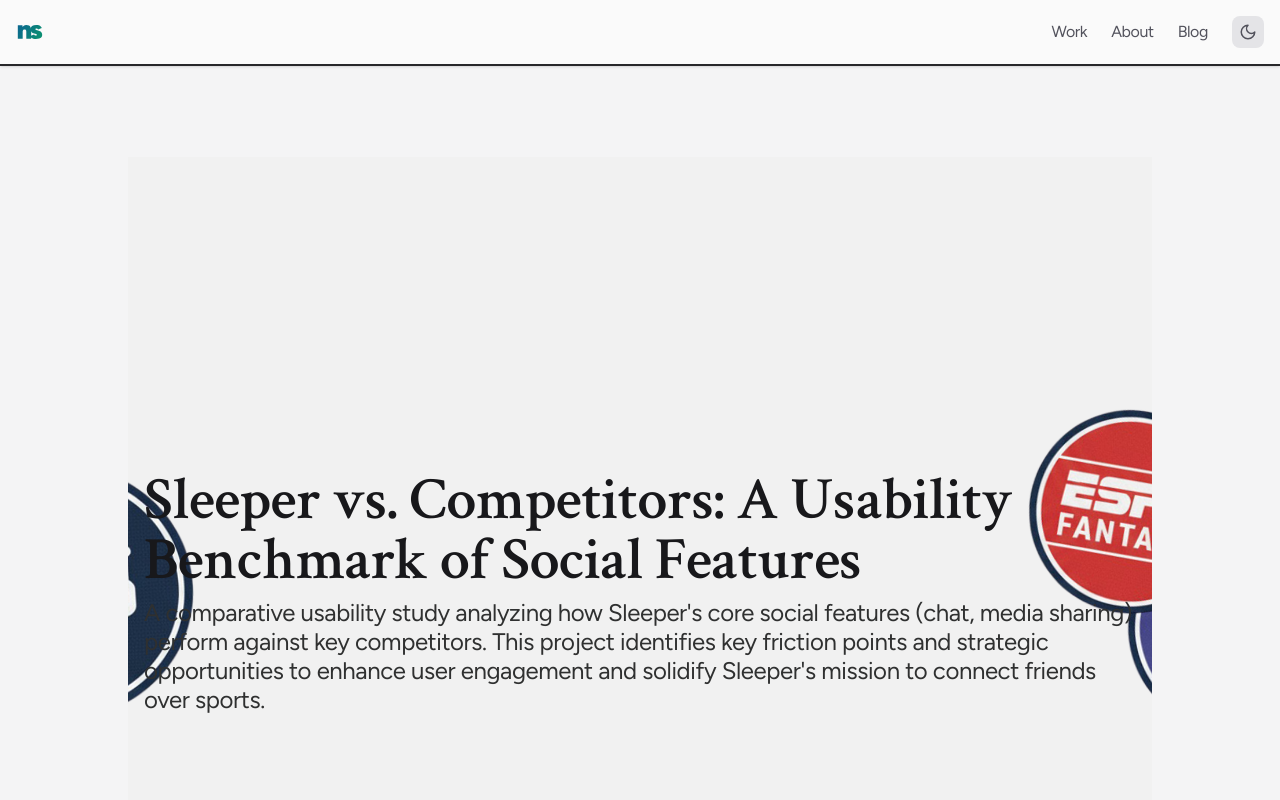
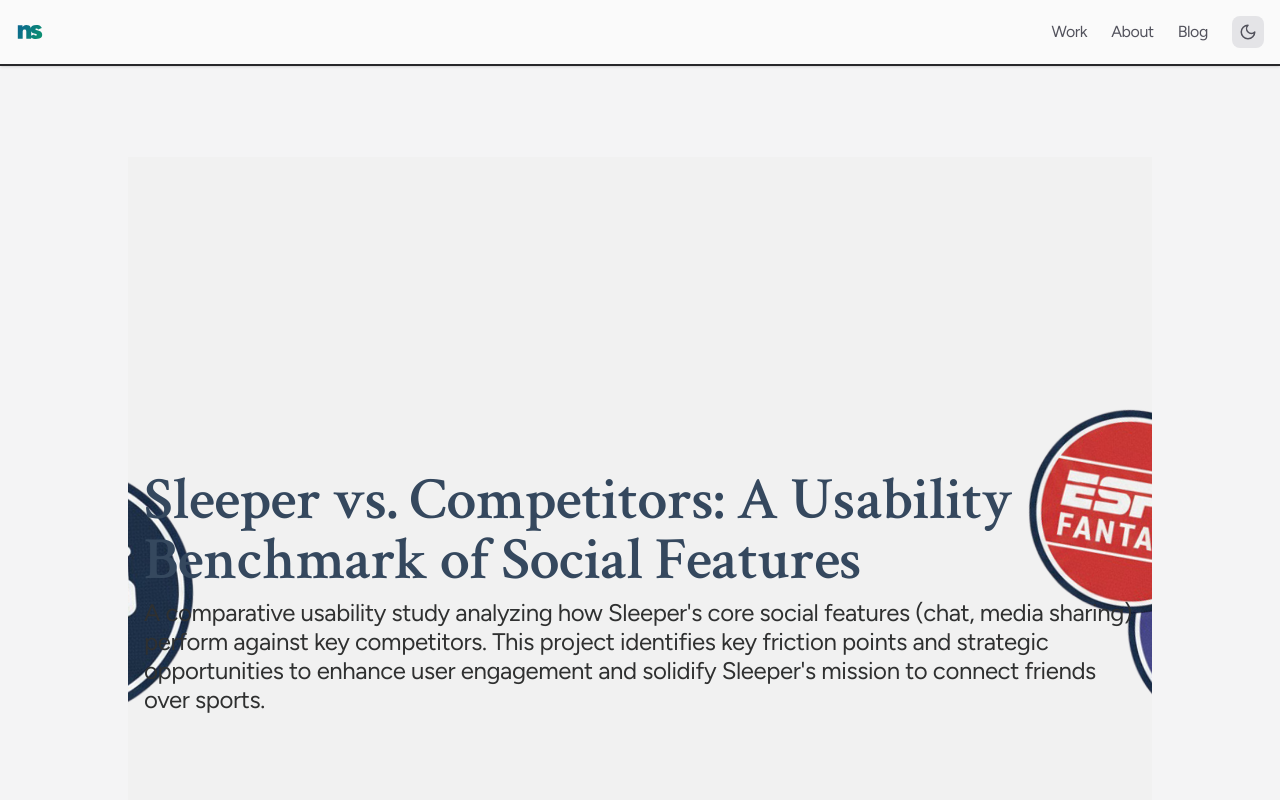
Before and after one commit to nthsm/portfolio, a Next.js app: page /sleeper-research in a window 1280 px wide. Shown: the top 800 px of the page. Built offline with nearby package versions, Linux system fonts and the light colour scheme.

Commit message:
Update globals.css

```diff
--- a/app/globals.css
+++ b/app/globals.css
@@ -211,3 +211,7 @@ img[src^="/project"]:not([src="/project4-process.png"]):not([src="/project2-proc
 .project-color-green h1 {
     color: #52AF54;
 }
+
+.project-color-navy h1 {
+    color: #35485E;
+}
```
